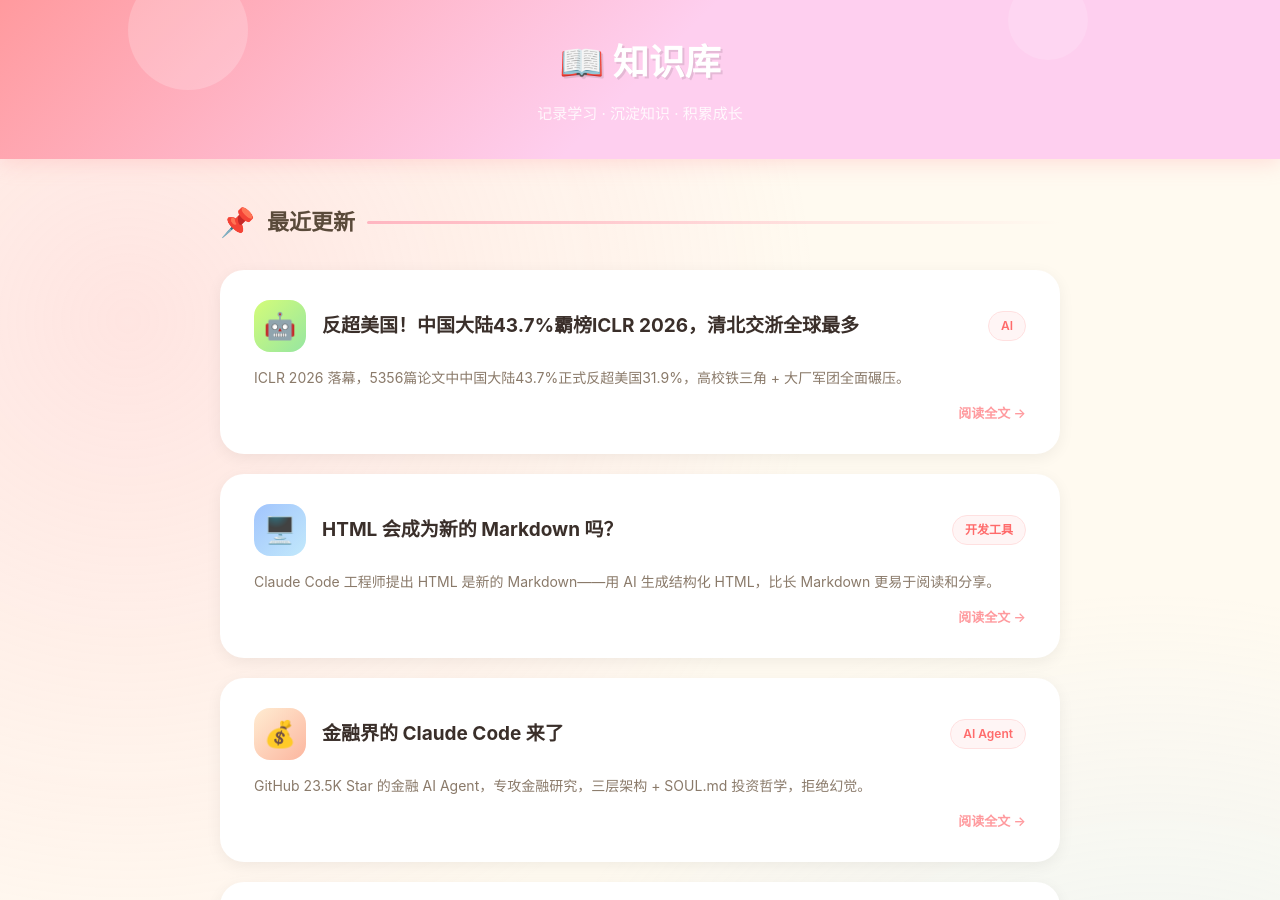
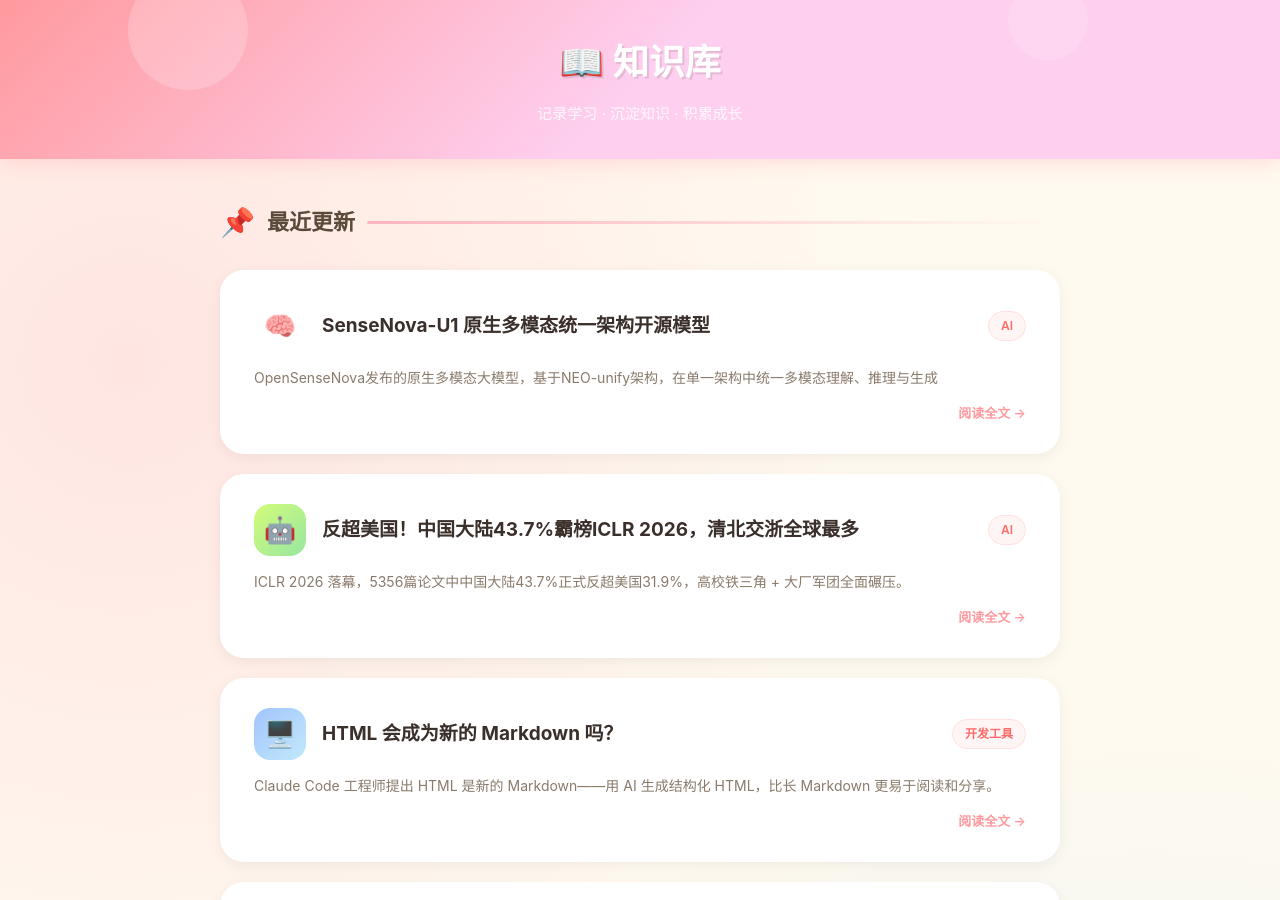
Before and after one commit to lxnxt/knowledge-base, a Jekyll site: the page built from index.md, in a window 1280 px wide and 900 px high. Built offline with Jekyll 4.4.1, drawn with Linux system fonts in a browser that asks for light colours.

Commit message:
新增: SenseNova-U1 原生多模态统一架构开源模型

```diff
--- a/_data/articles.json
+++ b/_data/articles.json
@@ -1,4 +1,15 @@
 [
+  {
+    "slug": "sensenova-u1",
+    "title": "SenseNova-U1 原生多模态统一架构开源模型",
+    "desc": "OpenSenseNova发布的原生多模态大模型，基于NEO-unify架构，在单一架构中统一多模态理解、推理与生成",
+    "tag": "AI",
+    "icon": "🧠",
+    "icon_bg": "purple",
+    "href": "/knowledge-base/raw/articles/sensenova-u1.html",
+    "asset": null,
+    "has_ppt": false
+  },
   {
     "slug": "iclr-2026-china-leads",
     "title": "反超美国！中国大陆43.7%霸榜ICLR 2026，清北交浙全球最多",
```
